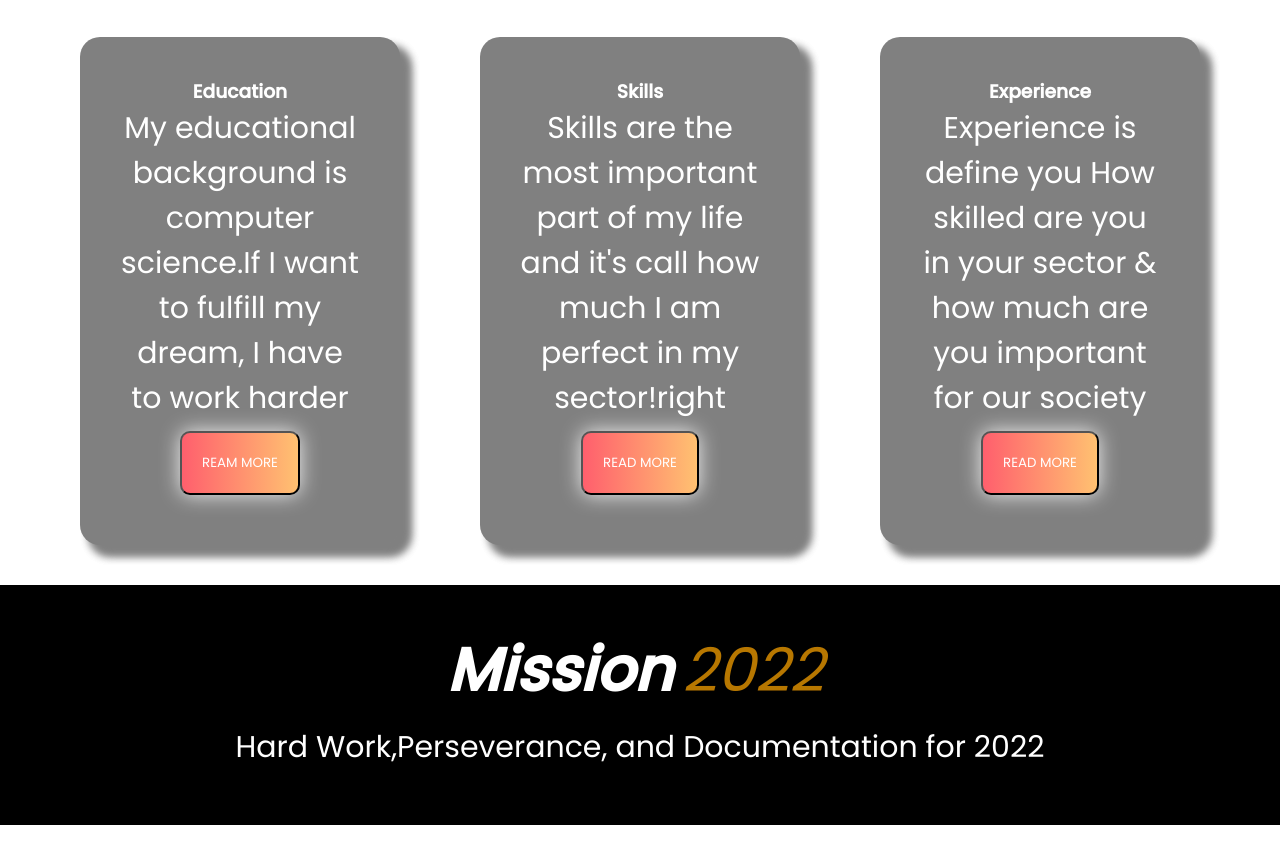
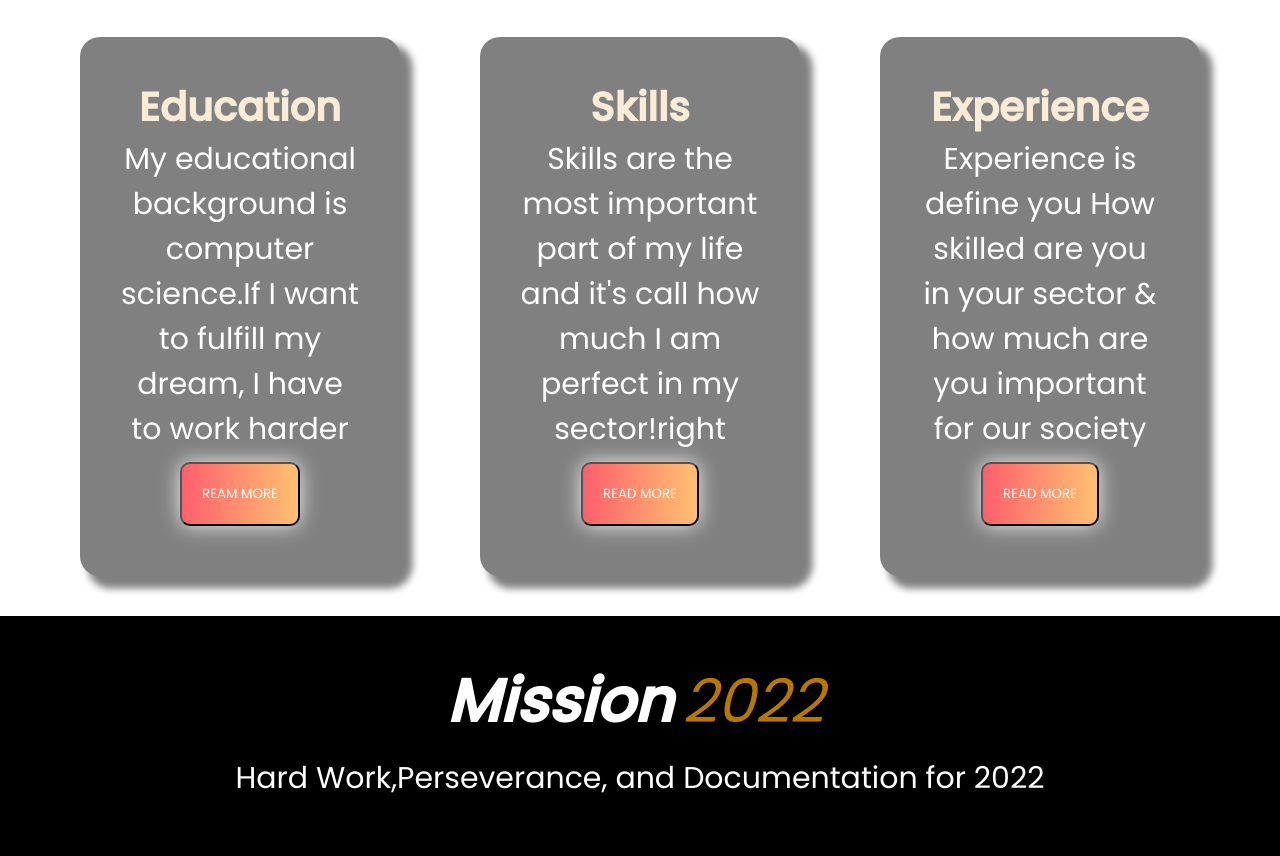
Before and after one commit to kaiyumdev/My-Demo-Profile, a plain HTML site: page index.html in a window 1280 px wide. Shown: the part 3398-4254 px from the top of the page. Before the commit the page ends 4223 px from the top, so only its background shows below. Drawn offline with Linux system fonts and the light colour scheme.

Commit message:
all code updated

```diff
--- a/index.html
+++ b/index.html
@@ -116,7 +116,7 @@
       </div>
       <div class="about-content">
         <div class="about-item">
-          <h3>Education</h3>
+          <h1>Education</h1>
           <p
             >My educational background is computer science.If I want to fulfill
             my dream, I have to work harder
@@ -124,7 +124,7 @@
           <button>Ream More</button>
         </div>
         <div class="about-item">
-          <h3>Skills</h3>
+          <h1>Skills</h1>
           <p
             >Skills are the most important part of my life and it's call how
             much I am perfect in my sector!right</p
@@ -132,7 +132,7 @@
           <button>Read More</button>
         </div>
         <div class="about-item">
-          <h3>Experience</h3>
+          <h1>Experience</h1>
           <p
             >Experience is define you How skilled are you in your sector & how
             much are you important for our society</p
--- a/style.css
+++ b/style.css
@@ -170,6 +170,10 @@ img {
   border-radius: 20px;
   box-shadow: 10px 10px 10px gray, 10px 10px 10px gray;
 }
+.about-item h1 {
+  font-size:40px;
+  color:antiquewhite;
+}
 /* about section end */
 
 /* footer section start */
```
